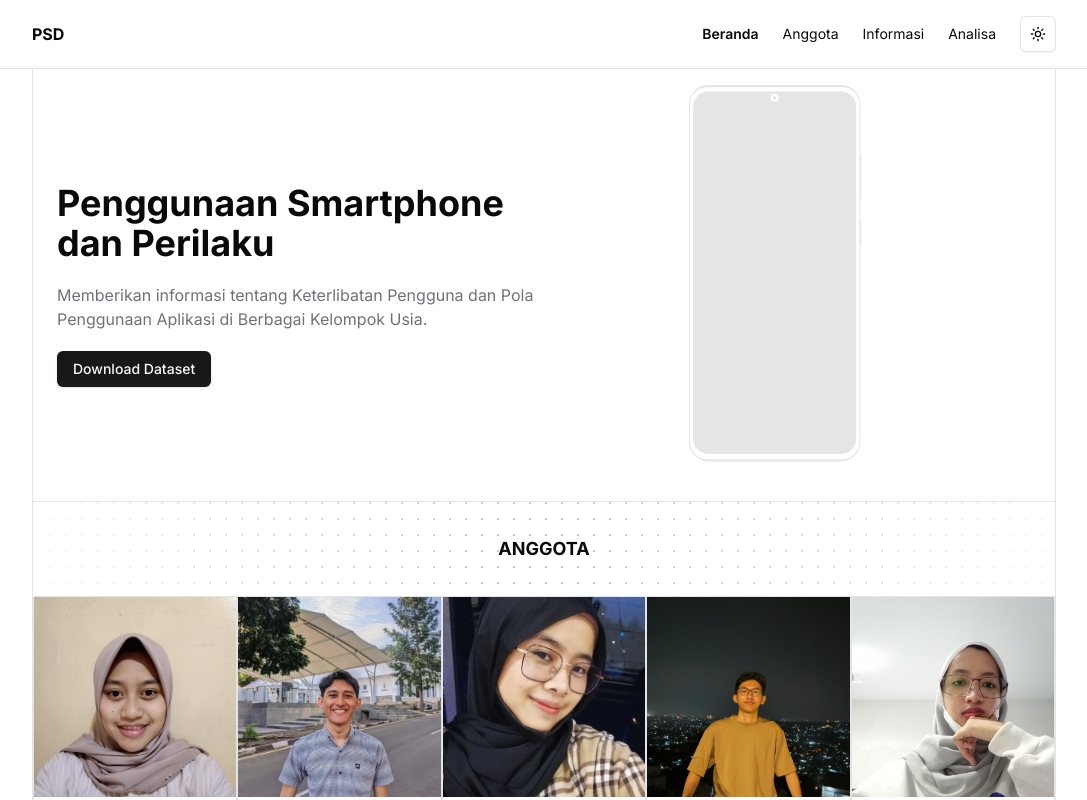
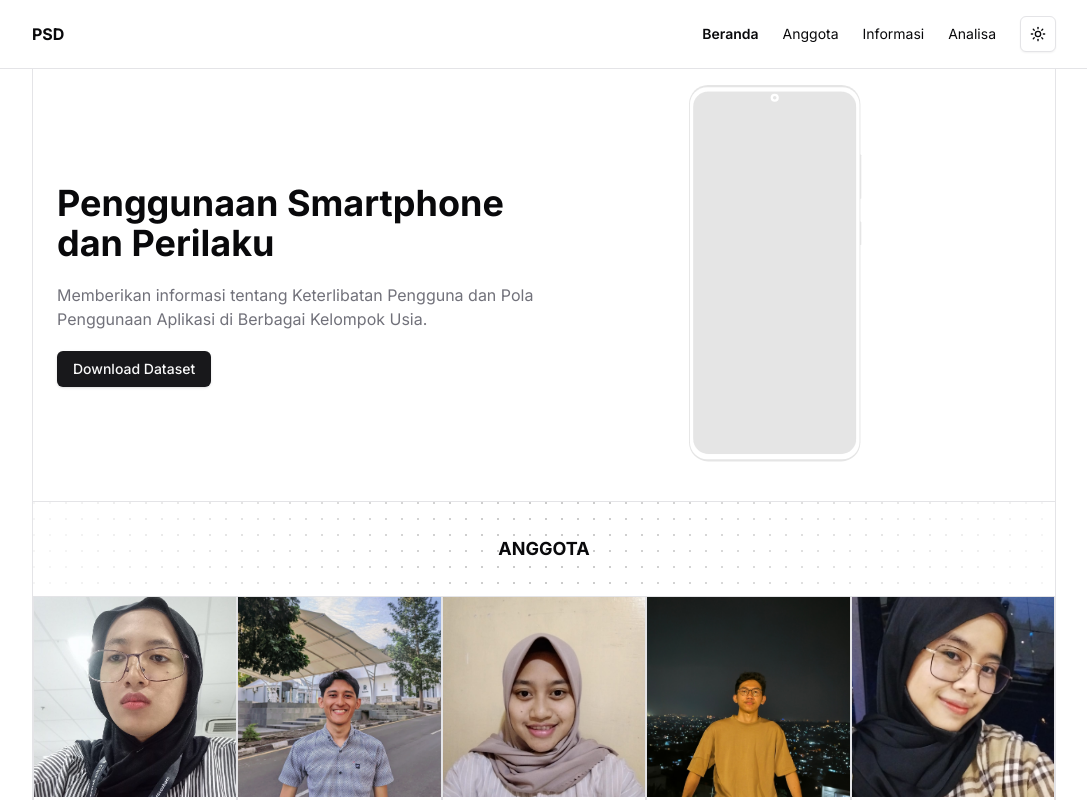
Before and after one commit to rizkirifandi7/psd-website, a React (Vite) app: page / in a window 1280 px wide. Shown: the top 800 px of the page, without its empty margins (96-1183 px from the left). Built offline with nearby package versions, Linux system fonts and the light colour scheme.

Commit message:
Update team member details in team component

```diff
--- a/src/components/main-component/team.jsx
+++ b/src/components/main-component/team.jsx
@@ -1,11 +1,11 @@
 import HeadingBox from "../heading-box";
 
 const teamMembers = [
+	{ name: "Asri Rizka", id: "10121299", imgSrc: "asri.jpeg" },
+	{ name: "Aditya Suryana", id: "10121297", imgSrc: "adit.jpeg" },
 	{ name: "Ratih Komalasari", id: "10121288", imgSrc: "ratih.jpeg" },
-	{ name: "Aditya Suryana", id: "10121297", imgSrc: "adit.jpeg" },
+	{ name: "Rizki Rifani", id: "10121284", imgSrc: "rizki.jpeg" },
 	{ name: "Fujianti Azizah", id: "10121292", imgSrc: "fuji.jpeg" },
-	{ name: "Rizki Rifani", id: "10121284", imgSrc: "rizki.jpeg" },
-	{ name: "Asri Rizka", id: "10121299", imgSrc: "asri.jpg" },
 ];
 
 const TeamMemberCard = ({ name, id, imgSrc }) => (
```
Also changed, not shown: public/asri.jpeg (added).
